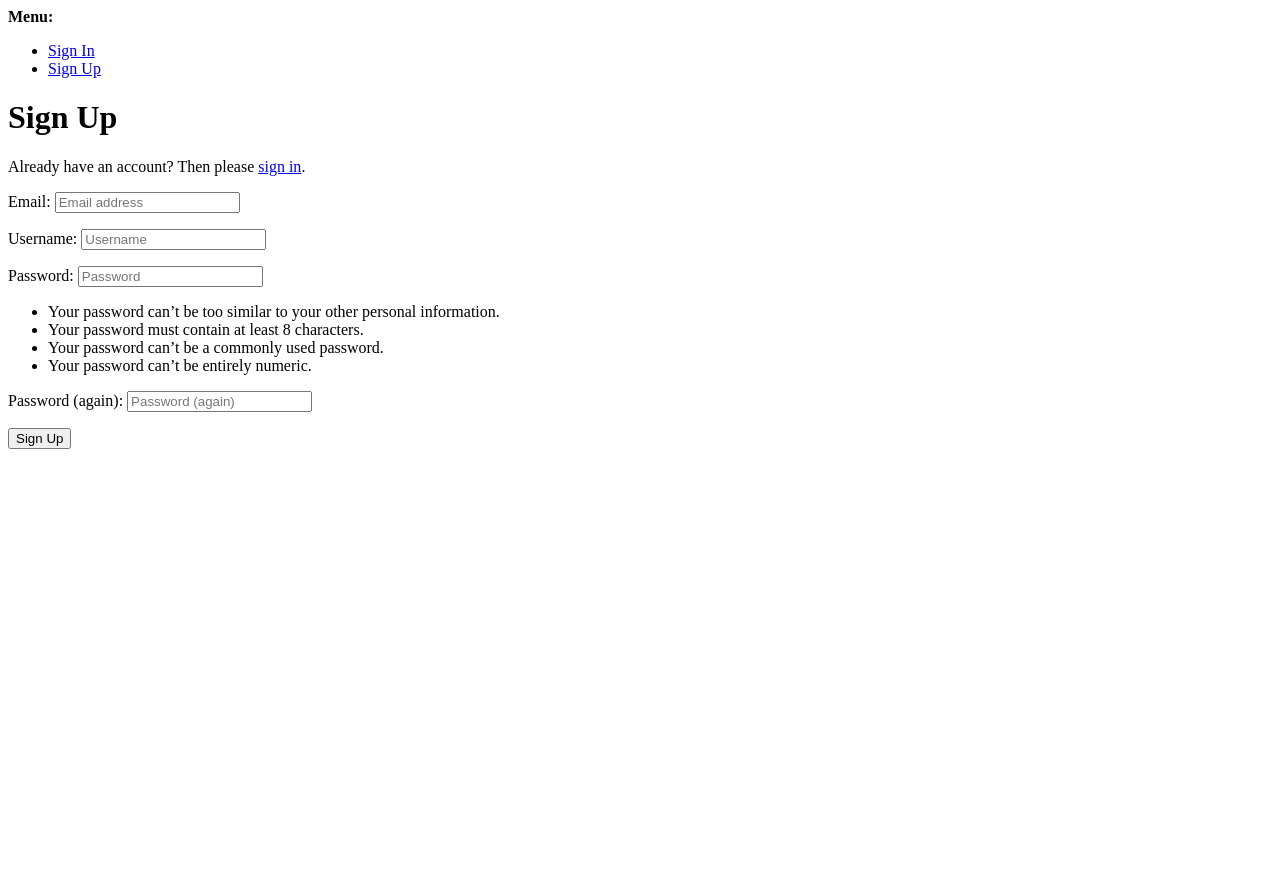
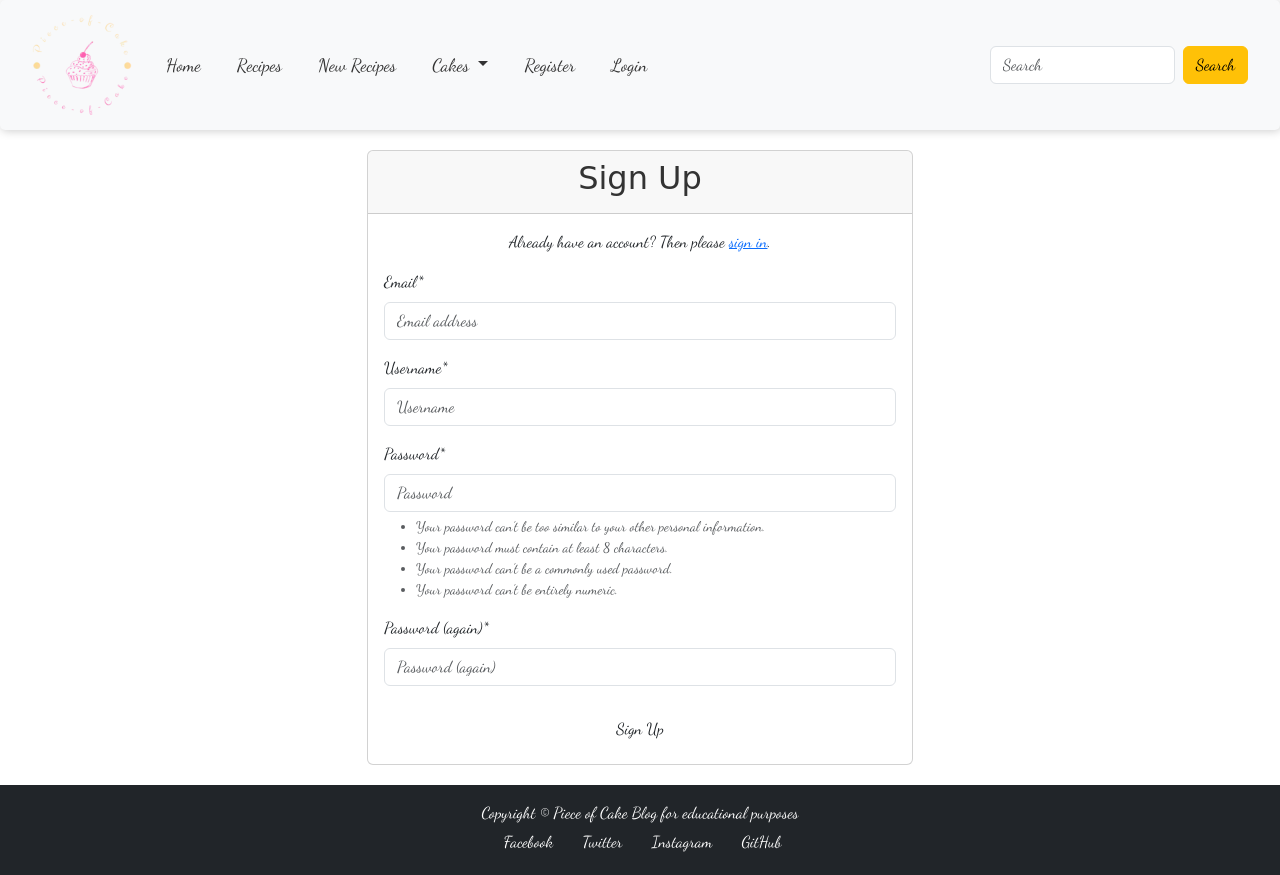
Before and after one commit to Cristina-Becheru/piece-of-cake, a Django app: page /accounts/signup/ in a window 1280 px wide. Before the commit the page ends 449 px from the top, so only its background shows below. Run offline with Django 5.2, Linux system fonts and the light colour scheme; some libraries are stand-ins or nearby versions; some web fonts are replaced.

Commit message:
Styled and implemented authentication pages (login, signup, sign-out) with custom designs

```diff
--- a/requirements.txt
+++ b/requirements.txt
@@ -1,4 +1,6 @@
 asgiref==3.8.1
+crispy-bootstrap5==2024.2
 Django==5.0.7
 django-allauth==64.0.0
+django-crispy-forms==2.3
 sqlparse==0.5.1
--- a/static/css/base.css
+++ b/static/css/base.css
@@ -108,3 +108,11 @@
     border-bottom: 2px solid var(--blue);
     font-weight: 500;
 }
+/* Form */
+
+.form {
+    width: 100%;
+    margin: 3% auto;
+    box-shadow: var(--smal-box-shadow);
+    border-radius: 5px;
+}
--- a/templates/allauth/account/logout.html
+++ b/templates/allauth/account/logout.html
@@ -15,7 +15,7 @@
     {% if redirect_field_value %}
     <input type="hidden" name="{{ redirect_field_name }}" value="{{ redirect_field_value }}"/>
     {% endif %}
-    <button type="submit" class="btn btn-primary w-25">{% trans 'Sign Out' %}</button>
+    <button type="submit" class="btn btn-pink w-25">{% trans 'Sign Out' %}</button>
   </form>
 </div>
 
--- a/templates/allauth/account/signup.html
+++ b/templates/allauth/account/signup.html
@@ -5,18 +5,29 @@
 {% block title %}{% trans "Signup" %}{% endblock %}
 
 {% block content %}
-<div class="container text-center">
-  <h1>{% trans "Sign Up" %}</h1>
+<div class="container">
+  <div class="row justify-content-center">
+    <div class="col-md-6">
+      <div class="card border-pink">
+        <div class="card-header bg-pink text-white text-center">
+          <h2>{% trans "Sign Up" %}</h2>
+        </div>
+        <div class="card-body">
+          <p class="text-center">{% blocktrans %}Already have an account? Then please <a href="{{ login_url }}">sign in</a>.{% endblocktrans %}</p>
 
-  <p>{% blocktrans %}Already have an account? Then please <a href="{{ login_url }}">sign in</a>.{% endblocktrans %}</p>
-
-  <form class="form p-2" id="signup_form" method="post" action="{% url 'account_signup' %}">
+          <form method="post" action="{% url 'account_signup' %}">
             {% csrf_token %}
             {{ form|crispy }}
             {% if redirect_field_value %}
               <input type="hidden" name="{{ redirect_field_name }}" value="{{ redirect_field_value }}" />
             {% endif %}
-    <button type="submit" class="btn btn-primary w-25">Sign Up</button>
+            <div class="form-group text-center mt-4">
+              <button type="submit" class="btn btn-pink w-50">{% trans "Sign Up" %}</button>
+            </div>
           </form>
         </div>
+      </div>
+    </div>
+  </div>
+</div>
 {% endblock %}
--- a/templates/base.html
+++ b/templates/base.html
@@ -18,8 +18,6 @@
     <!--Bootstrap JS for interactive components -->
     <script src="https://cdnjs.cloudflare.com/ajax/libs/bootstrap/5.3.3/js/bootstrap.min.js" integrity="sha512-ykZ1QQr0Jy/4ZkvKuqWn4iF3lqPZyij9iRv6sGqLRdTPkY69YX6+7wvVGmsdBbiIfN/8OdsI7HABjvEok6ZopQ==" crossorigin="anonymous" referrerpolicy="no-referrer"></script>
     {% endblock %}
-
-
     <title>Piece of Cake-Recipe Blog {% block title %}{% endblock %}</title>
 </head>
 <body>
@@ -30,5 +28,6 @@
     </main>
 
     {% include 'contains/footer.html' %}
+
 </body>
 </html>
--- a/templates/contains/header.html
+++ b/templates/contains/header.html
@@ -1,12 +1,13 @@
-{% load static %}  <!-- Load static file handling template tags -->
+{% load static %}
 
-<header>
+{% with request.resolver_match.url_name as url_name %}
+
 <nav class="navbar navbar-expand-lg bg-light">
     <div class="container-fluid">
 
         <!-- Logo -->
         <a class="navbar-brand" href="#">
-            <img src="{% static 'images/logo.webp' %}" alt="Piece-of-Cake" class="logo">
+            <img src="{% static 'images/logo.webp' %}" alt="Piece-of-Cake" class="logo">  <!-- Static logo image -->
         </a>
         <button class="navbar-toggler" type="button" data-bs-toggle="collapse" data-bs-target="#navbarSupportedContent" aria-controls="navbarSupportedContent" aria-expanded="false" aria-label="Toggle navigation">
             <span class="navbar-toggler-icon"></span>
@@ -17,15 +18,15 @@
             <ul class="navbar-nav me-auto mb-2 mb-lg-0">
                 <!-- Home link -->
                 <li class="nav-item">
-                    <a class="nav-link active" aria-current="page"  href="{% url 'blog' %}">Home</a>
+                    <a class="nav-link {% if url_name == 'home' %}active{% endif %}" aria-current="page" href="{% url 'blog' %}">Home</a>
                 </li>
                 <!-- Recipes link -->
                 <li class="nav-item">
-                    <a class="nav-link active" href="#">Recipes</a>
+                    <a class="nav-link {% if url_name == 'recipes' %}active{% endif %}" href="#">Recipes</a>
                 </li>
                 <!-- New Recipes link -->
                 <li class="nav-item">
-                    <a class="nav-link active" href="#">New Recipes</a>
+                    <a class="nav-link {% if url_name == 'add_recipe' %}active{% endif %}" href="#">New Recipes</a>
                 </li>
                 <!-- Dropdown menu for Cakes -->
                 <li class="nav-item dropdown">
@@ -40,7 +41,26 @@
                         <li><a class="dropdown-item" href="#">Something else here</a></li>
                     </ul>
                 </li>
-                 <!-- Search form -->
+
+                <!-- User authentication links -->
+                {% if request.user.is_authenticated %}
+                    <!-- Logout link for authenticated users -->
+                    <li class="nav-item">
+                        <a class="nav-link {% if url_name == 'accounts_logout' %}active{% endif %}" href="/accounts/logout/">Logout</a>
+                    </li>
+                {% else %}
+                    <!-- Register link for unauthenticated users -->
+                    <li class="nav-item">
+                        <a class="nav-link {% if url_name == 'accounts_signup' %}active{% endif %}" href="/accounts/signup/">Register</a>
+                    </li>
+                    <!-- Login link for unauthenticated users -->
+                    <li class="nav-item">
+                        <a class="nav-link {% if url_name == 'accounts_login' %}active{% endif %}" href="/accounts/login/">Login</a>
+                    </li>
+                {% endif %}
+            </ul>
+
+            <!-- Search form -->
             <form class="d-flex search-bar" role="search">
                 <input class="form-control me-2" type="search" placeholder="Search" aria-label="Search">  <!-- Search input field -->
                 <button type="button" class="btn btn-warning" type="submit">Search</button>  <!-- Search button -->
@@ -48,4 +68,5 @@
         </div>
     </div>
 </nav>
-            </header>
+
+{% endwith %}
```
Also changed, not shown: piece_of_cake/settings.py (+13 -1 lines), templates/allauth/account/login.html (+27 -15 lines), db.sqlite3. Lines whose indentation alone changed are shown as unchanged.
